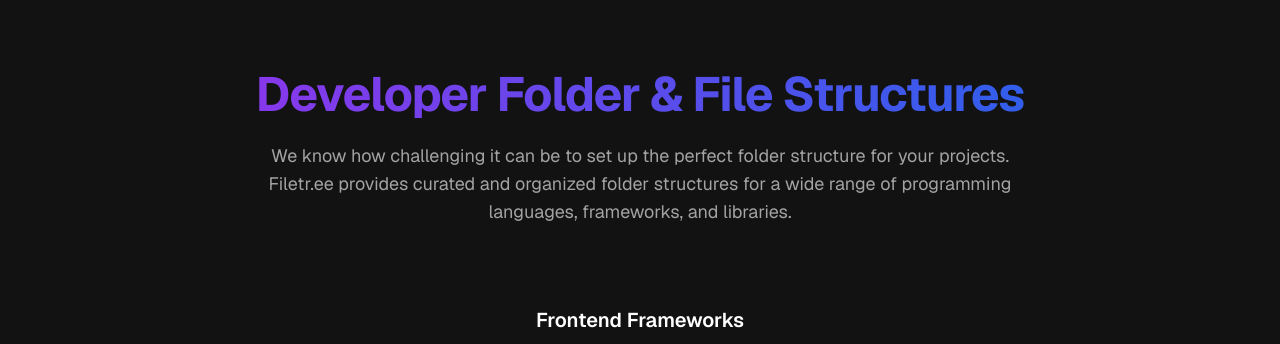
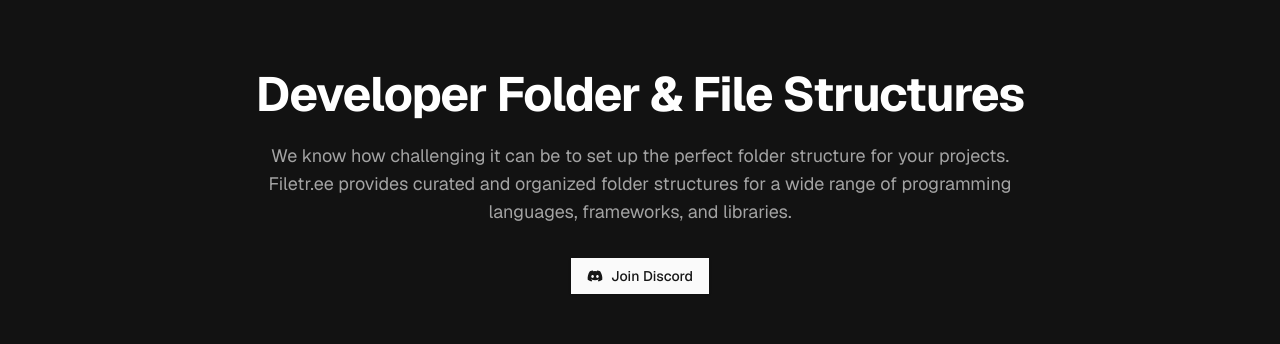
Before and after one commit to junsantilla/filetr.ee, a Next.js app: page / in a window 1280 px wide. Shown: the part 123-467 px from the top of the page. Built offline with nearby package versions, Linux system fonts and the light colour scheme; no server answers.

Commit message:
add discord

```diff
--- a/app/blog/page.tsx
+++ b/app/blog/page.tsx
@@ -17,9 +17,12 @@
         return (
             <main className="flex flex-col items-center pt-32">
                 <section>
-                    <h1 className="mb-6 text-4xl font-bold tracking-tight md:text-5xl bg-gradient-to-r from-purple-600 to-blue-600 bg-clip-text text-transparent">
+                    <h1 className="mb-6 text-4xl font-bold tracking-tight md:text-5xl">
                         Blog
                     </h1>
+                    {/* <h1 className="mb-6 text-4xl font-bold tracking-tight md:text-5xl bg-gradient-to-r from-purple-600 to-blue-600 bg-clip-text text-transparent">
+                        Blog
+                    </h1> */}
                     <p className="mb-12 max-w-3xl text-lg text-neutral-500 dark:text-neutral-400">
                         Explore practical guides, tutorials, best practices, and
                         development insights for modern web development. From
--- a/app/page.tsx
+++ b/app/page.tsx
@@ -1,6 +1,7 @@
 import Link from "next/link";
 import { ArrowRight } from "lucide-react";
 import { Button } from "@/components/ui/button";
+import { FaDiscord } from "react-icons/fa";
 
 export default function Home() {
     const categories = [
@@ -81,15 +82,25 @@
 						Your go-to resource for folder structures in
 						programming!
 					</p> */}
-                    <h1 className="mb-6 text-4xl font-bold tracking-tight md:text-5xl bg-gradient-to-r from-purple-600 to-blue-600 bg-clip-text text-transparent">
+                    <h1 className="mb-6 text-4xl font-bold tracking-tight md:text-5xl ">
                         Developer Folder & File Structures
                     </h1>
-                    <p className="mx-auto mb-12 max-w-3xl text-lg text-neutral-500 dark:text-neutral-400">
+                    <p className="mx-auto mb-8 max-w-3xl text-lg text-neutral-500 dark:text-neutral-400">
                         We know how challenging it can be to set up the perfect
                         folder structure for your projects. Filetr.ee provides
                         curated and organized folder structures for a wide range
                         of programming languages, frameworks, and libraries.
                     </p>
+                    <Button variant="default" asChild>
+                        <Link
+                            href="https://discord.gg/HD2Su7Qyzu"
+                            target="_blank"
+                            title="Join our Discord community for discussions, support, and sharing your own folder structures."
+                        >
+                            <FaDiscord />
+                            Join Discord
+                        </Link>
+                    </Button>
                 </div>
 
                 {/* Categories Grid */}
--- a/package.json
+++ b/package.json
@@ -24,6 +24,7 @@
     "prismjs": "^1.30.0",
     "react": "^18",
     "react-dom": "^18",
+    "react-icons": "^5.7.0",
     "swr": "^2.3.2",
     "tailwind-merge": "^2.6.0",
     "tailwindcss-animate": "^1.0.7"
```
Also changed, not shown: 1 other file (tests, documents, lock files or other folders).
